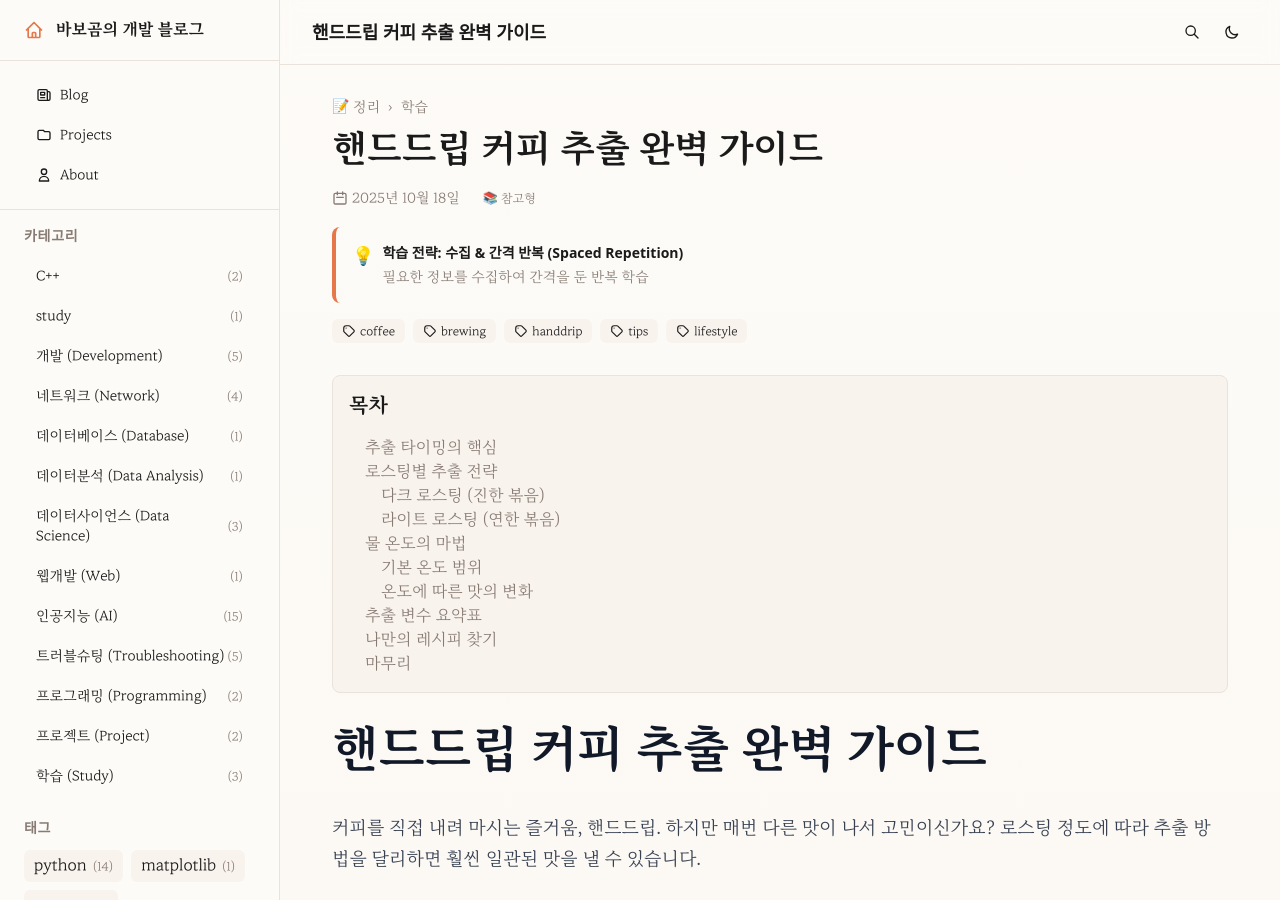
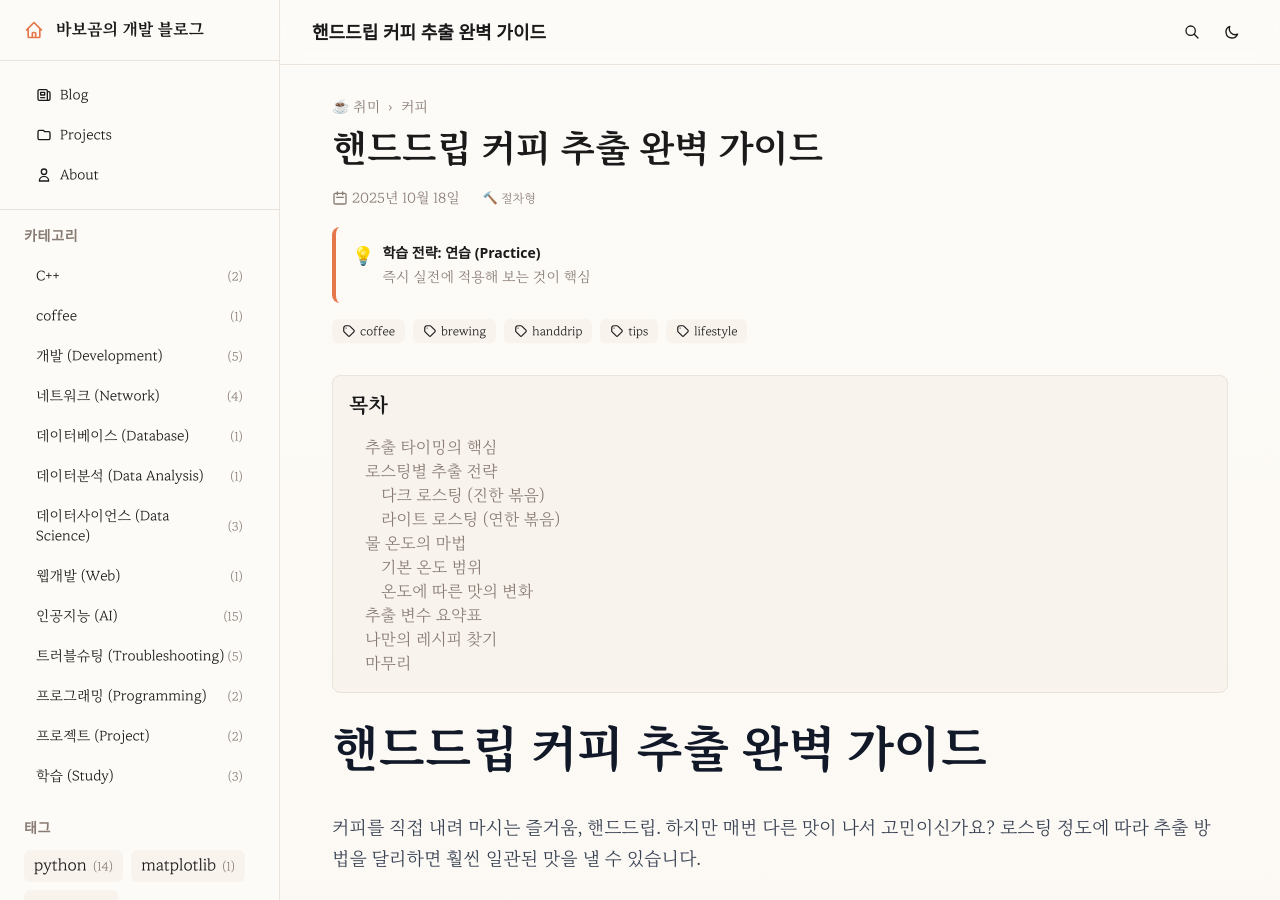
Before and after one commit to 1di0t/1di0t.github.io, a Jekyll site: the page built from _posts/2025-10/2025-10-18-coffee-brewing-tips.md, in a window 1280 px wide and 900 px high. Built offline with Jekyll 4.4.1, drawn with Linux system fonts in a browser that asks for light colours; some web fonts are replaced; comment, search, counter and statistics services are not loaded; some of the changed lines change nothing that is shown.

Commit message:
fix: 커피 포스트 카테고리 수정 (coffee, hobby)

```diff
--- a/_posts/2025-10/2025-10-18-coffee-brewing-tips.md
+++ b/_posts/2025-10/2025-10-18-coffee-brewing-tips.md
@@ -2,7 +2,14 @@
 layout: post
 title: 핸드드립 커피 추출 완벽 가이드
 date: 2025-10-18T00:00:00.000Z
-category: study
+category: coffee
+parent_category: hobby
+learning_framework:
+  stage: digestion
+  pacer_type: procedural
+  pacer_types:
+    - procedural
+    - reference
 tags:
   - coffee
   - brewing
@@ -10,13 +17,6 @@ tags:
   - tips
   - lifestyle
 excerpt: 다크/라이트 로스팅별 물줄기와 분쇄도, 최적 물 온도까지 - 커피 추출의 모든 것
-parent_category: documentation
-learning_framework:
-  stage: digestion
-  pacer_type: reference
-  pacer_types:
-    - reference
-    - procedural
 ---
 
 # 핸드드립 커피 추출 완벽 가이드
```
